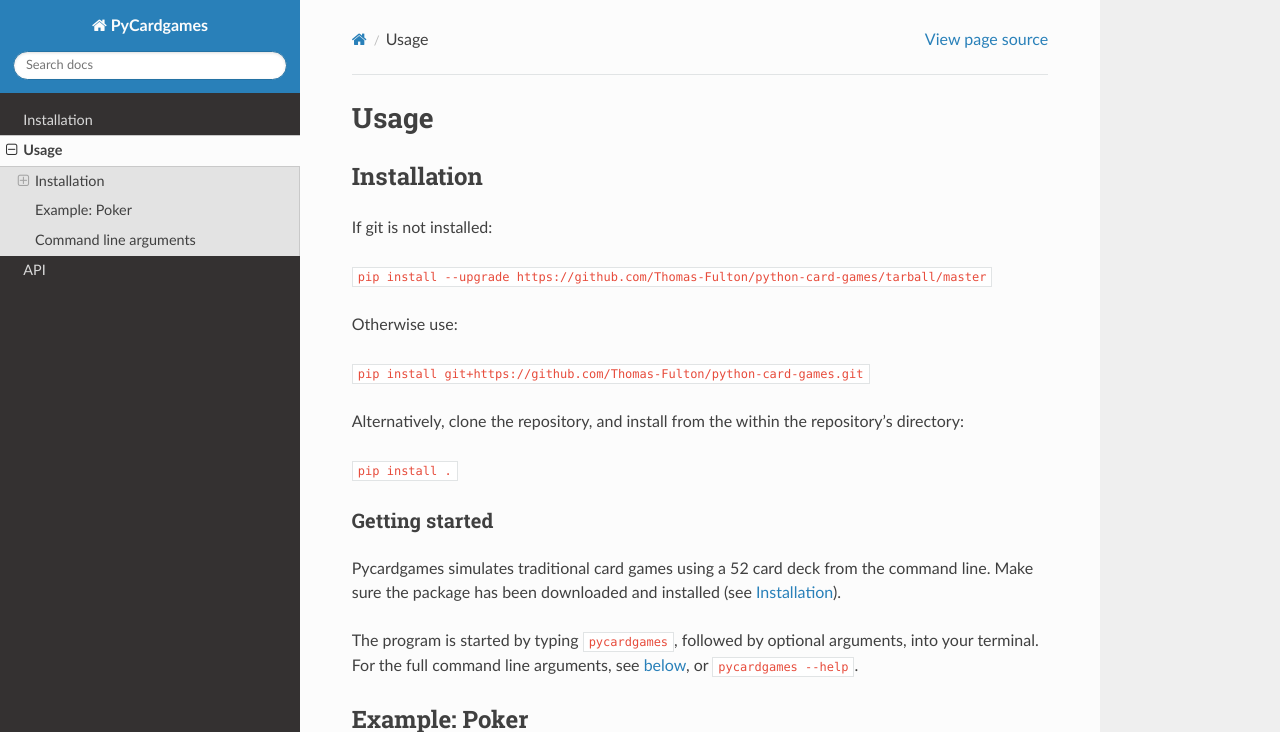
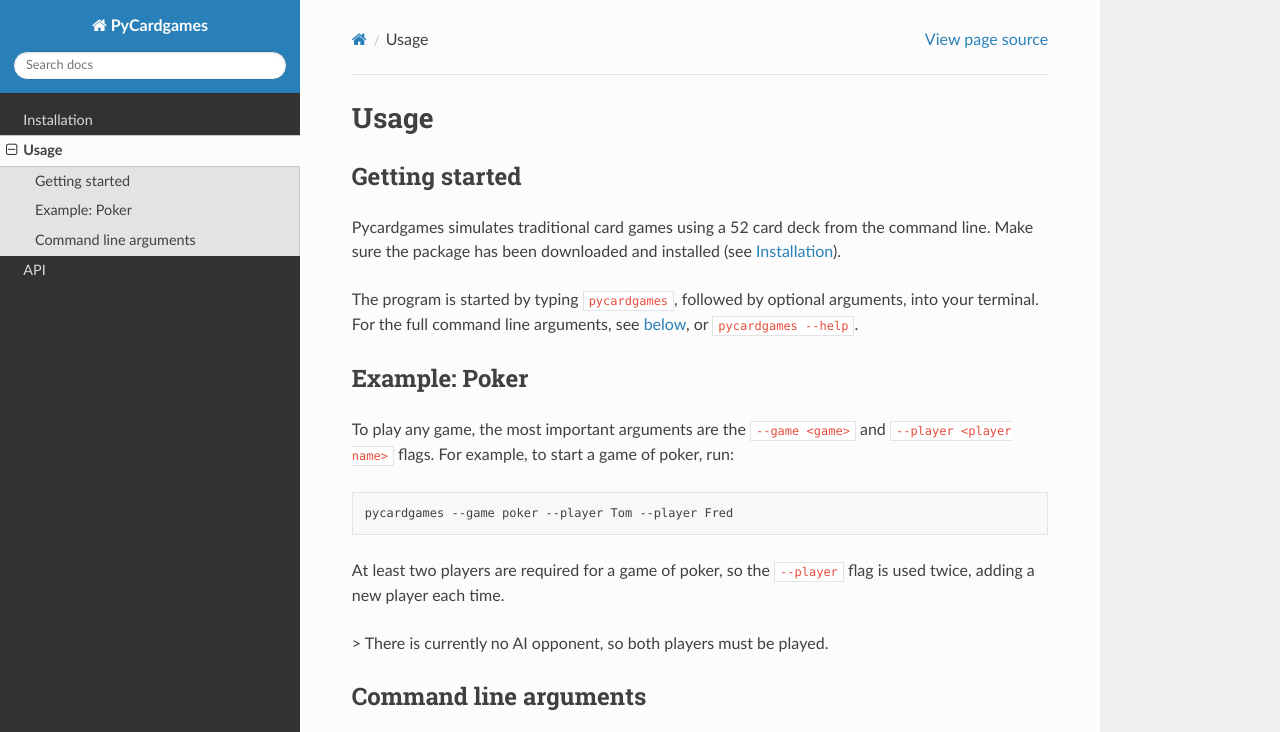
Before and after one commit to Thomas-Fulton/pycardgames, a Sphinx documentation site: the page built from docs/source/usage.rst, in a window 1280 px wide and 1366 px high, cut to the strip 0-732 px from the top of the window. Built offline with Sphinx 7.4.7 and the Read the Docs theme 2.0.0, drawn with Linux system fonts in a browser that asks for light colours.

Commit message:
games section of documentation

```diff
--- /dev/null
+++ b/docs/source/games.rst
@@ -0,0 +1,4 @@
+Games
+=====
+
+toctree
--- a/docs/source/usage.rst
+++ b/docs/source/usage.rst
@@ -1,27 +1,8 @@
 Usage
 =====
 
-.. _installation:
-
-Installation
-------------
-
-If git is not installed:
-
-``pip install --upgrade https://github.com/Thomas-Fulton/python-card-games/tarball/master``
-
-
-Otherwise use:
-
-``pip install git+https://github.com/Thomas-Fulton/python-card-games.git``
-
-
-Alternatively, clone the repository, and install from the within the repository's directory:
-
-``pip install .``
-
 Getting started
-***************
+---------------
 
 Pycardgames simulates traditional card games using a 52 card deck from the command line. Make sure the package has been downloaded and installed (see :ref:`Installation<installation>`).
 
```
